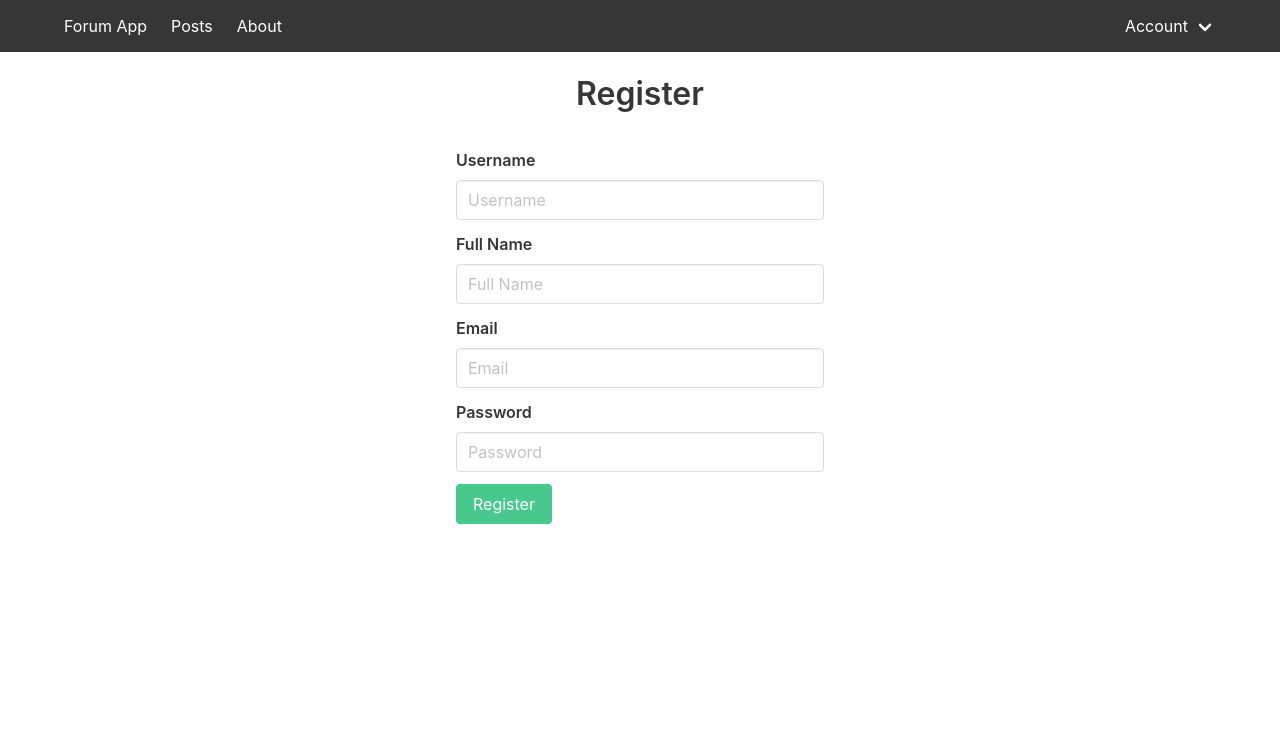
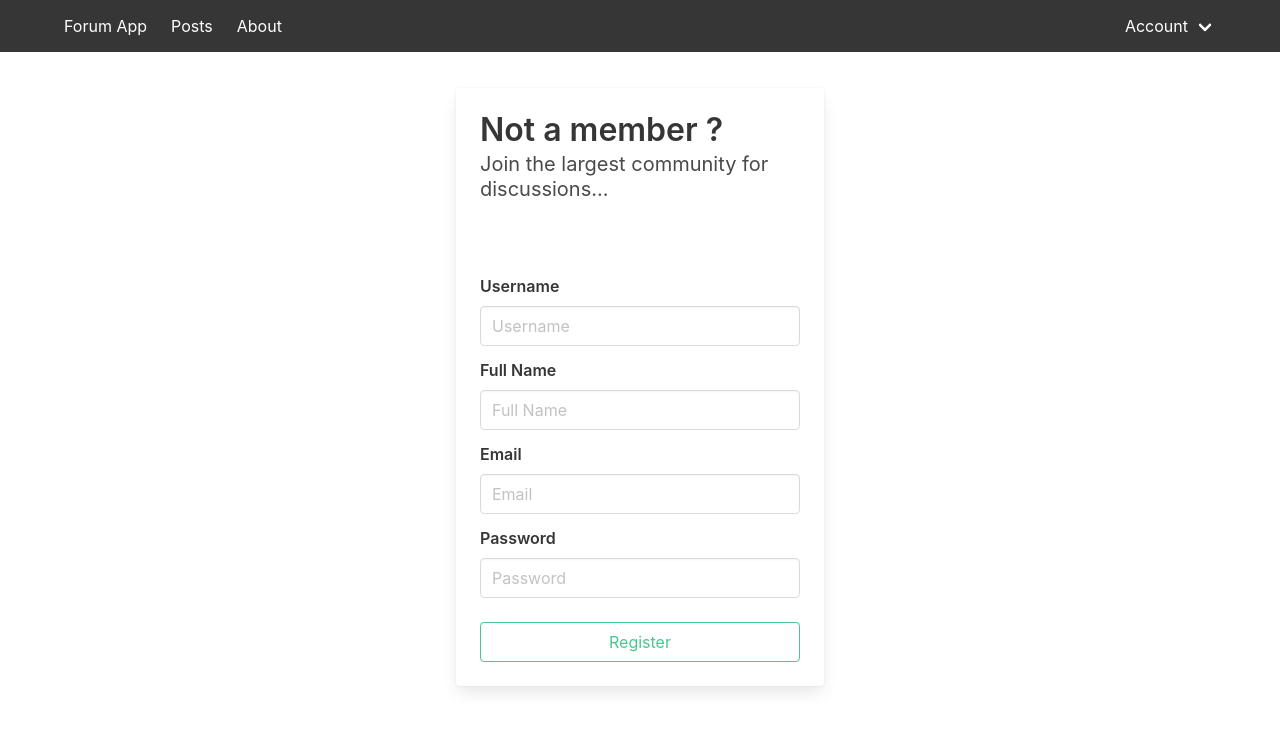
Before and after one commit to ermal-abiti/forum-app, a Vue app in the folder frontend/: page /register in a window 1280 px wide. Shown: the top 730 px of the page. Built offline with nearby package versions, Linux system fonts and the light colour scheme; no server answers.

Commit message:
Update Register.vue

```diff
--- a/frontend/src/components/auth/Register.vue
+++ b/frontend/src/components/auth/Register.vue
@@ -1,9 +1,15 @@
 <template>
     <div class="container mt-5">
-        <h1 class="title has-text-centered">Register</h1>
         <div class="columns mt-5">
             <div class="column is-one-third"></div>
             <div class="column is-one-third">
+                <div class="card">
+                    <div class="card-content title">
+                        <p class="title">Not a member ?</p>
+                        <p class="subtitle">Join the largest community for discussions...</p>
+                    </div>
+                    <div class="card-content">
+
                         <form class="form-horizontal" @submit="loginMethod">
                             <fieldset>
 
@@ -45,15 +51,17 @@
                             </div>
 
                             <!-- Button -->
-                    <div class="field">
+                            <div class="field mt-5">
                             <label class="label" for="registerbtn"></label>
                             <div class="control">
-                        <button id="registerbtn" name="registerbtn" class="button is-success">Register</button>
+                                <button id="registerbtn" name="registerbtn" class="button is-fullwidth is-outlined is-success">Register</button>
                             </div>
                             </div>
 
                             </fieldset>
                         </form>
+                    </div>
+                </div>
             </div>
             <div class="column is-one-third"></div>
         </div>
```
Lines whose indentation alone changed are shown as unchanged.
